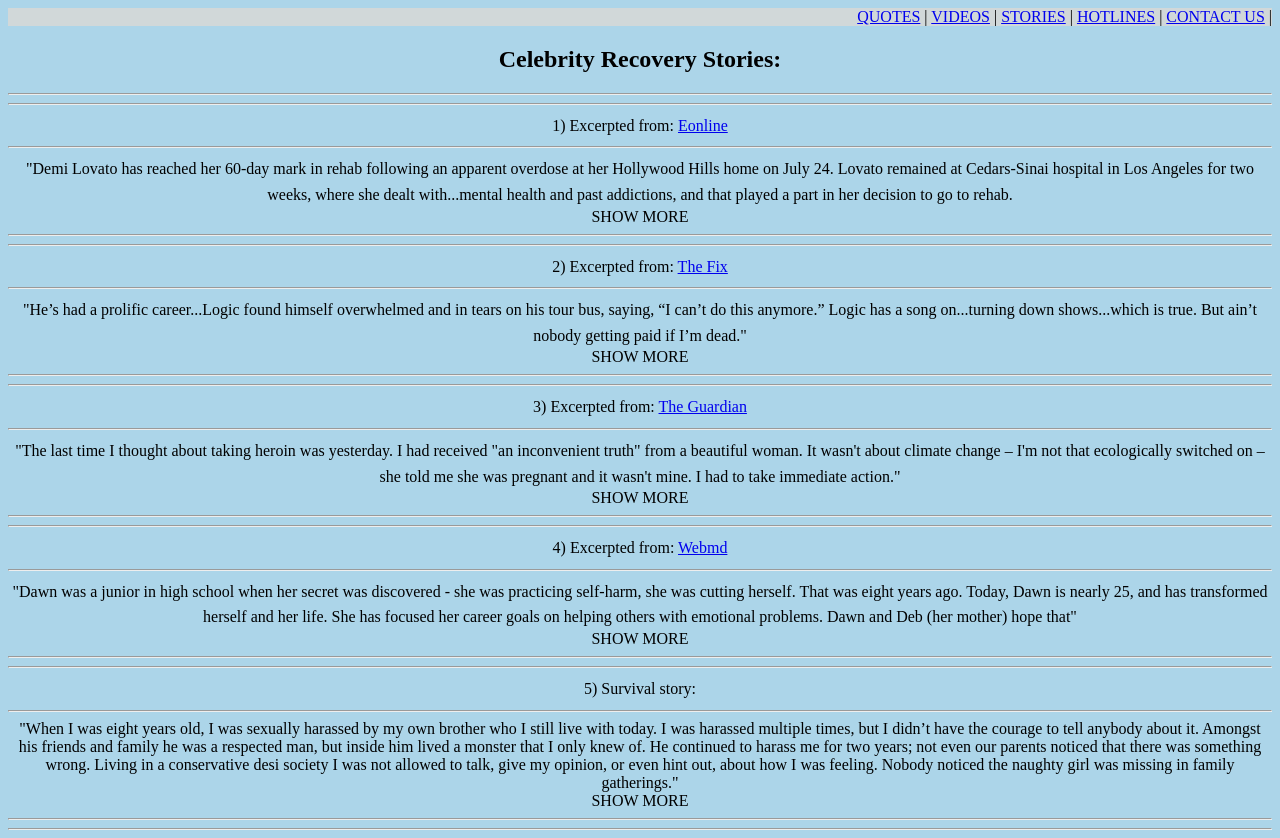
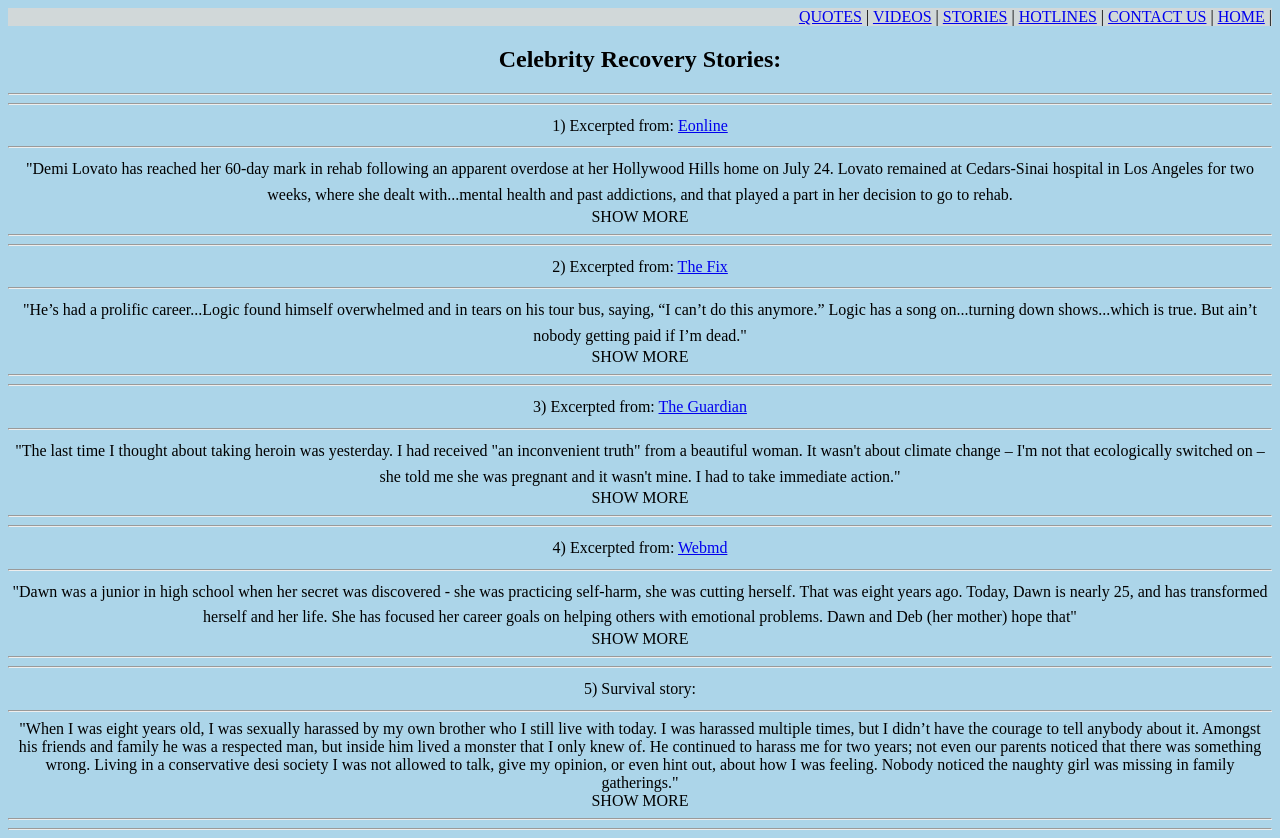
Before and after one commit to AlNoorGWCClub/2019-impact-project, a plain HTML site: page stories.html in a window 1280 px wide. Drawn offline with Linux system fonts and the light colour scheme.

Commit message:
Update stories.html

```diff
--- a/stories.html
+++ b/stories.html
@@ -9,6 +9,7 @@
   <a href="stories.html">STORIES</a> |
   <a href="hotlines.html">HOTLINES</a> |
   <a href="contact-us.html">CONTACT US</a> |
+  <a href="index.html">HOME</a> |
 </nav>
   <nav style="text-align: center">
     <h1 id="head">Celebrity Recovery Stories: </h1>
```
